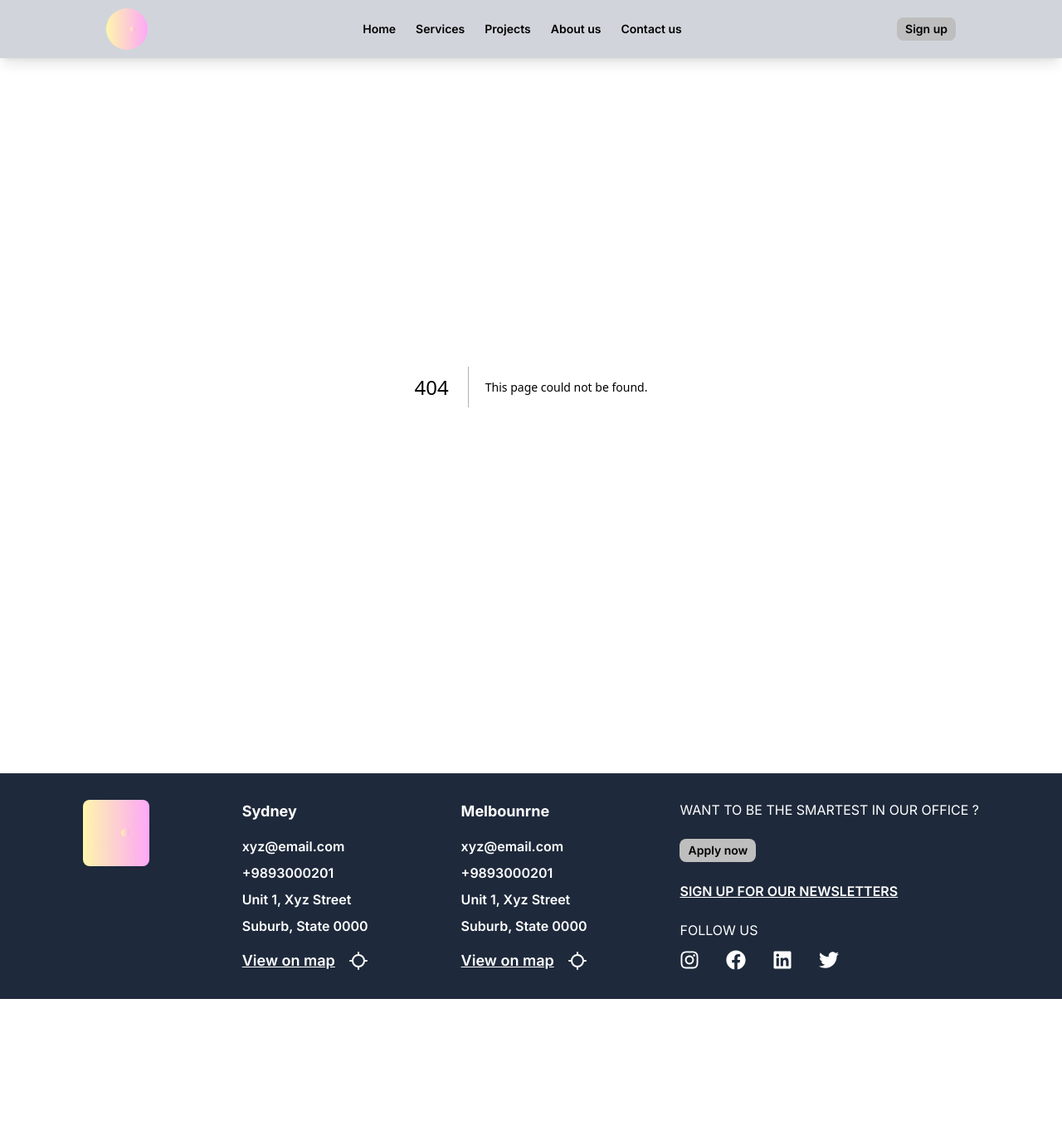
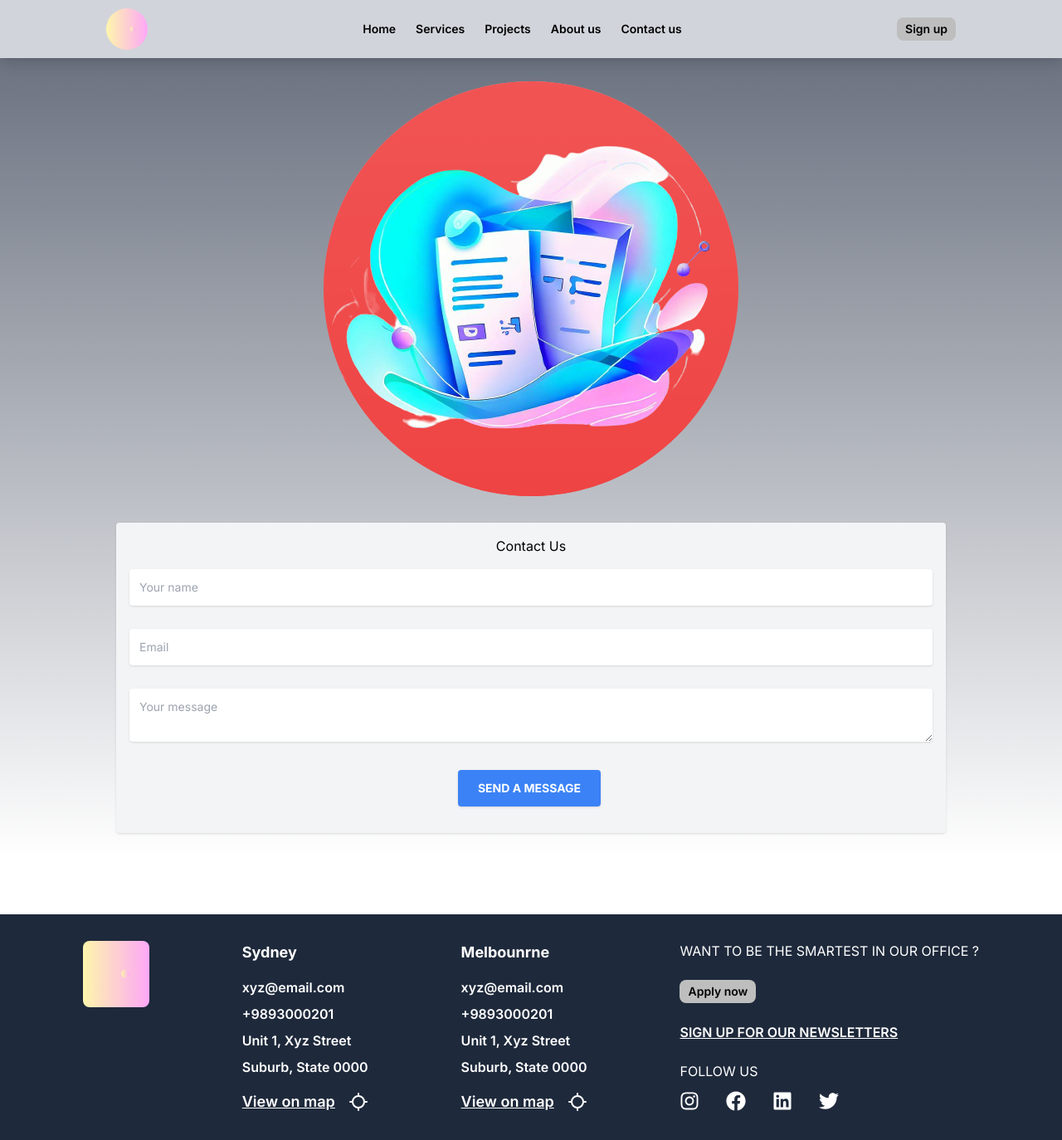
Before and after one commit to Krisna07/Digithink, a Next.js app: page /contact in a window 1280 px wide. Before the commit this address had no page. Shown: the whole page at 83% size. Before the commit the page ends 1204 px from the top, so only its background shows below. Built offline with nearby package versions, Linux system fonts and the light colour scheme.

Commit message:
conact us form

```diff
--- /dev/null
+++ b/src/app/contact/page.tsx
@@ -0,0 +1,107 @@
+"use client";
+import Image from "next/image";
+import React, { useState } from "react";
+
+const FORM_ENDPOINT = "https://herotofu.com/start"; // TODO - update to the correct endpoint
+
+const page = () => {
+  const [submitted, setSubmitted] = useState(false);
+  const handleSubmit = (e: any) => {
+    e.preventDefault();
+
+    const inputs = e.target.elements;
+    const data = {};
+
+    for (let i = 0; i < inputs.length; i++) {
+      if (inputs[i].name) {
+        data[inputs[i].name] = inputs[i].value;
+      }
+    }
+
+    fetch(FORM_ENDPOINT, {
+      method: "POST",
+      headers: {
+        Accept: "application/json",
+        "Content-Type": "application/json",
+      },
+      body: JSON.stringify(data),
+    })
+      .then((response) => {
+        if (!response.ok) {
+          throw new Error("Form response was not ok");
+        }
+
+        setSubmitted(true);
+      })
+      .catch((err) => {
+        // Submit the form manually
+        e.target.submit();
+      });
+  };
+
+  if (submitted) {
+    return (
+      <>
+        <div className="text-2xl">Thank you!</div>
+        <div className="text-md">We'll be in touch soon.</div>
+      </>
+    );
+  }
+
+  return (
+    <div className="grid place-items-center box-border bg-gradient-to-b from-gray-500 to-white p-8 gap-8">
+      <div className="bg-gradient-to-t from-red-500 to-red-300 rounded-full relative ">
+        <div className="w-[500px] h-[500px] bg-red-500 top-0 animate-pulse rounded-full"></div>
+        <Image
+          src={"/contact.png"}
+          width={500}
+          height={500}
+          alt=""
+          className="absolute top-0  rounded-full"
+        />
+      </div>
+      <form
+        className="laptop:w-[1000px]  w-full grid item-center text-center gap-4 bg-gray-100 p-4 rounded shadow"
+        action={FORM_ENDPOINT}
+        onSubmit={handleSubmit}
+        method="POST">
+        <h2>Contact Us</h2>
+        <div className="mb-3 pt-0">
+          <input
+            type="text"
+            placeholder="Your name"
+            name="name"
+            className="px-3 py-3 placeholder-gray-400 text-gray-600 relative bg-white bg-white rounded text-sm border-0 shadow outline-none focus:outline-none focus:ring w-full"
+            required
+          />
+        </div>
+        <div className="mb-3 pt-0">
+          <input
+            type="email"
+            placeholder="Email"
+            name="email"
+            className="px-3 py-3 placeholder-gray-400 text-gray-600 relative bg-white bg-white rounded text-sm border-0 shadow outline-none focus:outline-none focus:ring w-full"
+            required
+          />
+        </div>
+        <div className="mb-3 pt-0">
+          <textarea
+            placeholder="Your message"
+            name="message"
+            className="px-3 py-3 placeholder-gray-400 text-gray-600 relative bg-white bg-white rounded text-sm border-0 shadow outline-none focus:outline-none focus:ring w-full"
+            required
+          />
+        </div>
+        <div className="mb-3 pt-0">
+          <button
+            className="bg-blue-500 text-white active:bg-blue-600 font-bold uppercase text-sm px-6 py-3 rounded shadow hover:shadow-lg outline-none focus:outline-none mr-1 mb-1 ease-linear transition-all duration-150"
+            type="submit">
+            Send a message
+          </button>
+        </div>
+      </form>
+    </div>
+  );
+};
+
+export default page;
```
Also changed, not shown: public/contact.png (added).
